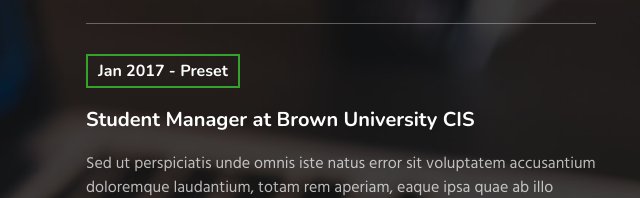
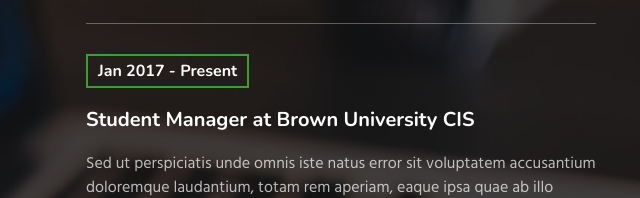
Before and after one commit to hsalhab/hsalhab.github.io, a plain HTML site: page index.html in a window 1280 px wide. Shown: the part 1569-1767 px from the top of the page, 599-1239 px from the left. Drawn offline with nearby package versions, Linux system fonts and the light colour scheme.

Commit message:
fix typo

```diff
--- a/index.html
+++ b/index.html
@@ -138,7 +138,7 @@ Author URL: http://w3layouts.com
               <p class="my-3 text-white">Sed ut perspiciatis unde omnis iste natus error sit voluptatem accusantium doloremque laudantium, totam rem aperiam, eaque ipsa quae ab illo inventore veritatis et quasi architecto beatae.</p>
               </div>
               <div class="experience-top">
-                <h5>Jan 2017 - Preset</h5>
+                <h5>Jan 2017 - Present</h5>
                 <h4>Student Manager at Brown University CIS</h4>
                 <p class="my-3 text-white">Sed ut perspiciatis unde omnis iste natus error sit voluptatem accusantium doloremque laudantium, totam rem aperiam, eaque ipsa quae ab illo inventore veritatis et quasi architecto beatae.</p>
                 </div>
```
